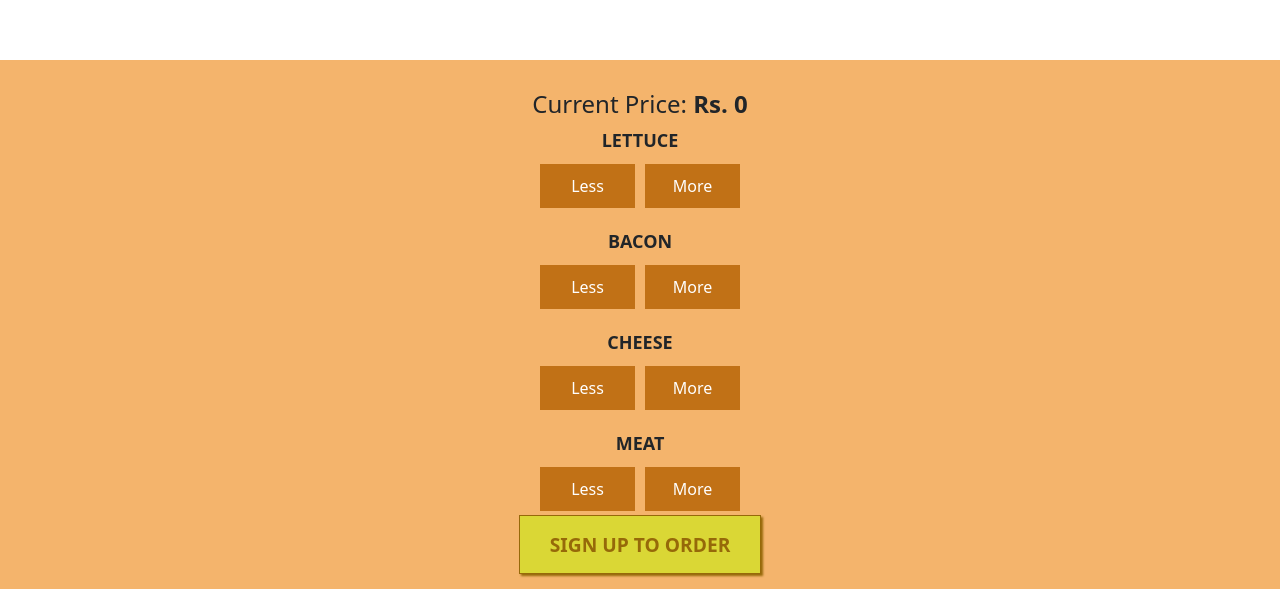
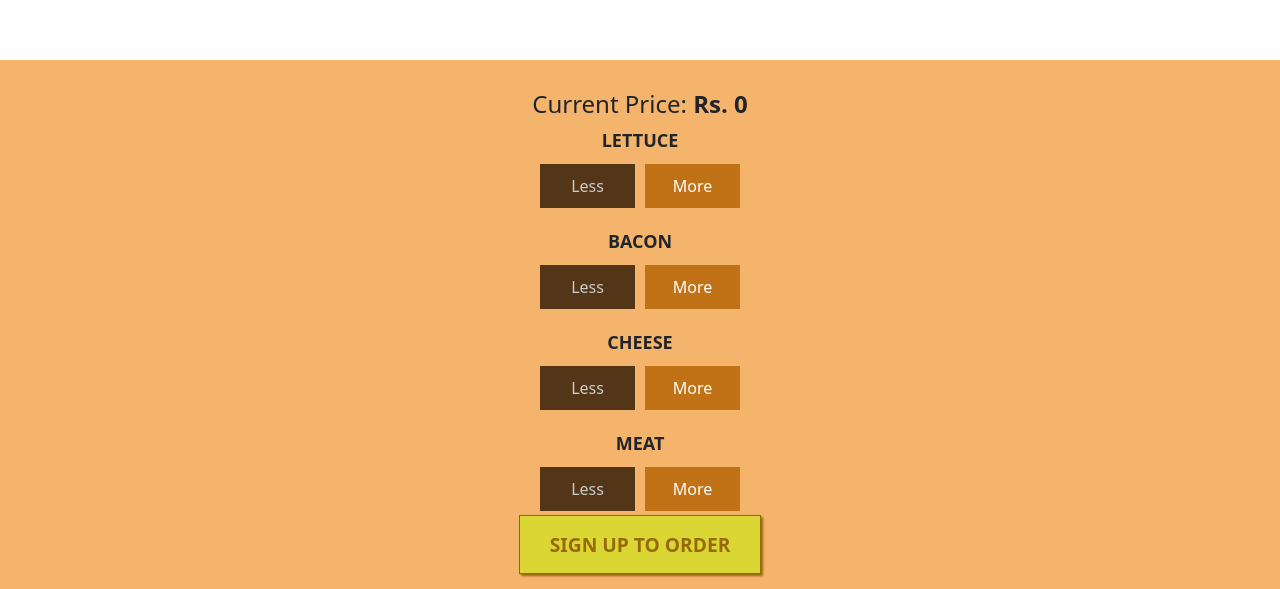
Before and after one commit to asadtariq-dev/Burger-Builder, a React (Create React App) app: page / in a window 1280 px wide. Shown: the part 617-1206 px from the top of the page. Built offline with nearby package versions, Linux system fonts and the light colour scheme; no server answers.

Commit message:
Added button disability and Order now button link

```diff
--- a/src/components/Burger.js
+++ b/src/components/Burger.js
@@ -4,7 +4,6 @@ import { Link } from "react-router-dom";
 import { auth } from "../firebase-config";
 import Checkout from "./Checkout";
 import "./Burger.css";
-import "bootstrap/dist/css/bootstrap.min.css";
 
 function Burger() {
   const [lettuce, setLettuce] = useState(0);
@@ -137,6 +136,7 @@ function Burger() {
           <button
             onClick={() => addRemoveIngredient("remove", "lettuce")}
             className="ingredientBtn"
+            disabled={lettuce < 1}
           >
             Less
           </button>
@@ -152,6 +152,7 @@ function Burger() {
           <button
             onClick={() => addRemoveIngredient("remove", "bacon")}
             className="ingredientBtn"
+            disabled={bacon < 1}
           >
             Less
           </button>
@@ -167,6 +168,7 @@ function Burger() {
           <button
             onClick={() => addRemoveIngredient("remove", "cheese")}
             className="ingredientBtn"
+            disabled={cheese < 1}
           >
             Less
           </button>
@@ -182,6 +184,7 @@ function Burger() {
           <button
             onClick={() => addRemoveIngredient("remove", "meat")}
             className="ingredientBtn"
+            disabled={meat < 1}
           >
             Less
           </button>
@@ -193,17 +196,20 @@ function Burger() {
           </button>
         </div>
         {user ? (
-          price ? (
           <Link
+            style={{ pointerEvents: price === 0 ? "none" : "" }}
             onClick={handleOrder}
             className="orderBtn text-decoration-none"
             to="/"
           >
             ORDER NOW
           </Link>
-          ) : null
         ) : (
-          <Link className="orderBtn text-decoration-none" to="/auth">
+          <Link
+            style={{ pointerEvents: price === 0 ? "none" : "" }}
+            className="orderBtn text-decoration-none"
+            to="/auth"
+          >
             SIGN UP TO ORDER
           </Link>
         )}
```
Lines whose indentation alone changed are shown as unchanged.
